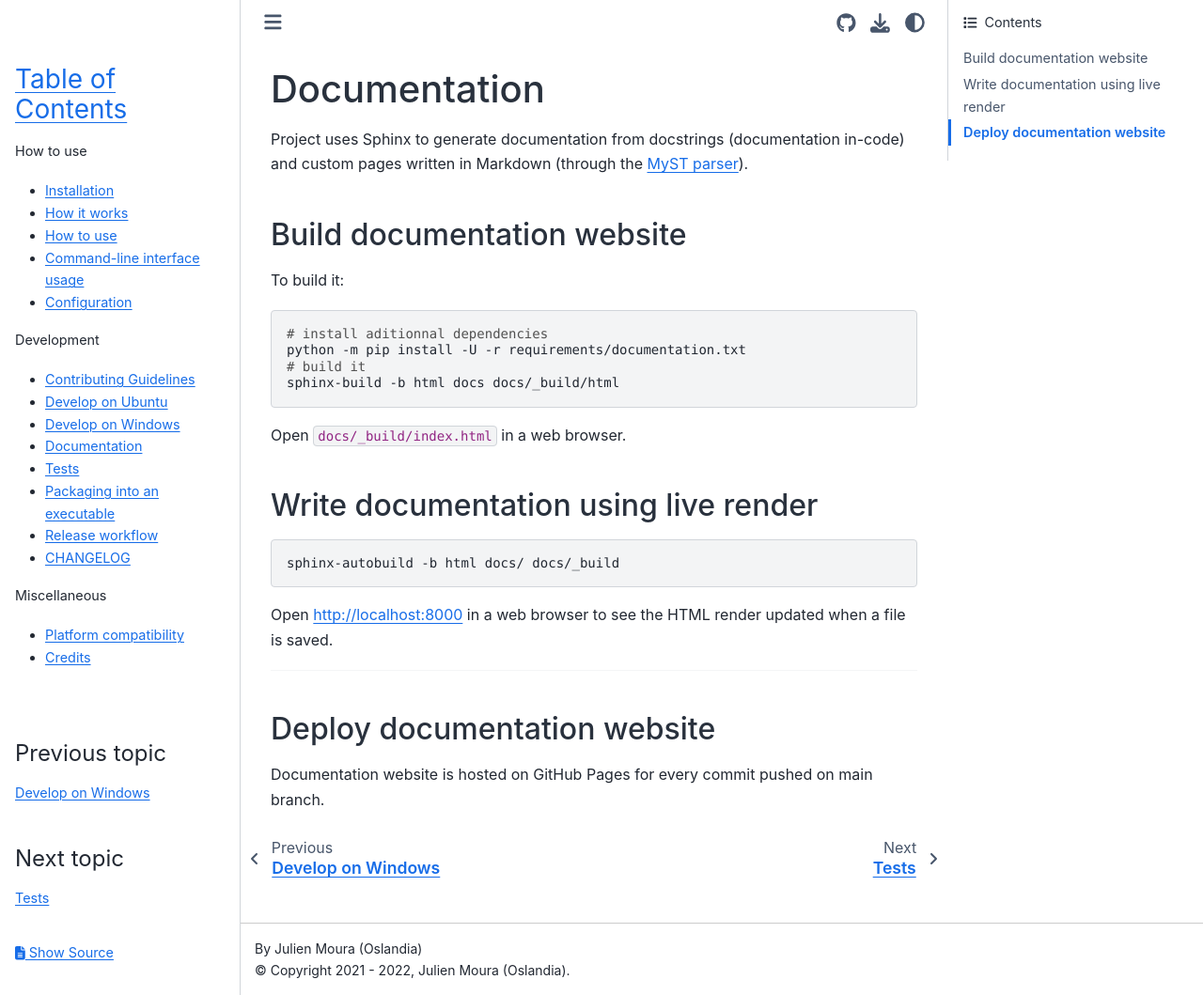
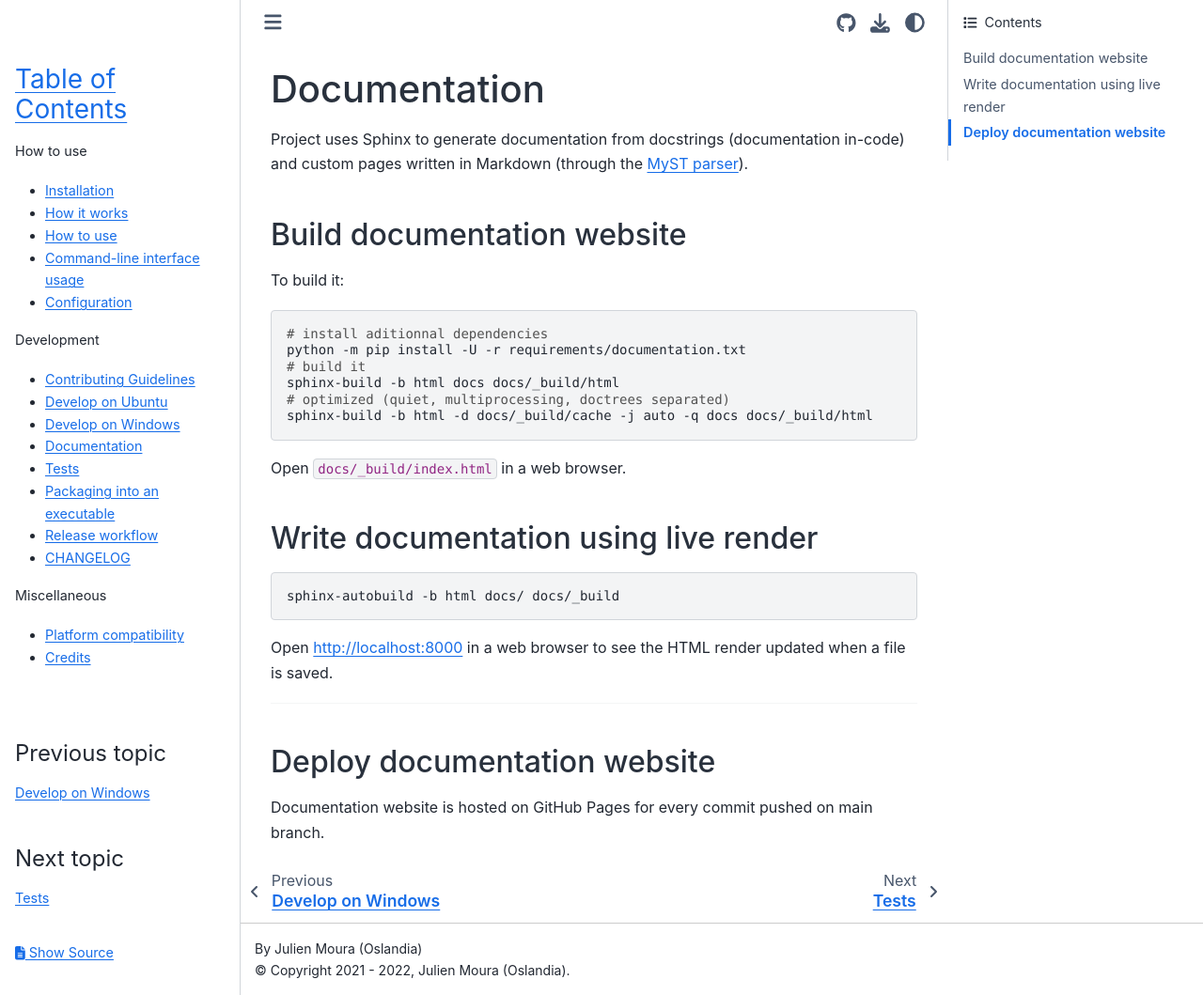
Before and after one commit to Guts/qgis-deployment-cli, a Sphinx documentation site: the page built from docs/development/documentation.md, in a window 1280 px wide and 1059 px high. Shown: the whole window at 94% size. Built offline with Sphinx 7.4.7 and the Sphinx Book theme 1.1.4, drawn with Linux system fonts in a browser that asks for light colours; pages that are not in the unit, such as notebooks, are missing from menus.

Commit message:
Minor fixes

````diff
--- a/docs/conf.py
+++ b/docs/conf.py
@@ -16,7 +16,6 @@ from qgis_deployment_toolbelt import __about__
 
 # -- Build environment -----------------------------------------------------
 on_rtd = os.environ.get("READTHEDOCS", None) == "True"
-
 
 # -- Project information -----------------------------------------------------
 author = __about__.__author__
@@ -169,7 +168,7 @@ myst_url_schemes = ("http", "https", "mailto")
 
 # OpenGraph
 ogp_image = (
-    f"[__about__.__uri_homepage__]/_images/qgis-deployment-toolbelt_cli_help.png"
+    f"{__about__.__uri_homepage__}/_images/qgis-deployment-toolbelt_cli_help.png"
 )
 ogp_site_name = f"{project} - Documentation"
 ogp_site_url = __about__.__uri_homepage__
--- a/docs/development/documentation.md
+++ b/docs/development/documentation.md
@@ -11,6 +11,8 @@ To build it:
 python -m pip install -U -r requirements/documentation.txt
 # build it
 sphinx-build -b html docs docs/_build/html
+# optimized (quiet, multiprocessing, doctrees separated)
+sphinx-build -b html -d docs/_build/cache -j auto -q docs docs/_build/html
 ```
 
 Open `docs/_build/index.html` in a web browser.
@@ -23,7 +25,7 @@ sphinx-autobuild -b html docs/ docs/_build
 
 Open <http://localhost:8000> in a web browser to see the HTML render updated when a file is saved.
 
-----
+---
 
 ## Deploy documentation website
 
````
